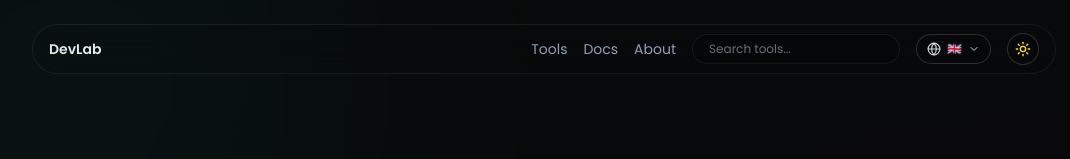
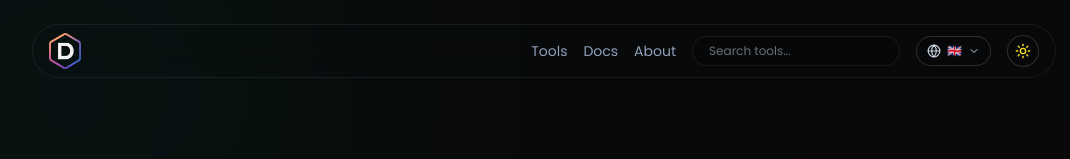
Before and after one commit to justthendra/devlab, a Next.js app: page / in a window 1280 px wide. Shown: the top 159 px of the page, without its empty margins (96-1166 px from the left). Built offline with nearby package versions, Linux system fonts and the light colour scheme.

Commit message:
Add files via upload

```diff
--- a/components/Navbar.tsx
+++ b/components/Navbar.tsx
@@ -8,6 +8,7 @@ import { motion, AnimatePresence } from "framer-motion";
 import { Search, Sun, Moon, Menu, X } from "lucide-react";
 import { useLanguage } from "@/lib/LanguageContext";
 import LanguageSelector from "./LanguageSelector";
+import Image from "next/image";
 
 export default function Navbar() {
   const pathname = usePathname();
@@ -73,12 +74,12 @@ export default function Navbar() {
       >
         {/* 🔥 Logo */}
         <Link href="/" className="flex items-center gap-2 mr-auto">
-          <span
-            className={`text-sm font-semibold ${theme === "dark" ? "text-slate-200" : "text-slate-900"
-              }`}
-          >
-            DevLab
-          </span>
+          <Image
+            src={theme === "dark" ? "/DevLab.png" : "/DevLabDark.png"}
+            alt="DevLab Logo"
+            width={32}
+            height={32}
+          />
         </Link>
 
         {/* 📌 Desktop Menu */}
@@ -90,10 +91,10 @@ export default function Navbar() {
                 key={item.path}
                 href={item.path}
                 className={`text-sm transition ${isActive
-                    ? "text-emerald-400 font-semibold"
-                    : theme === "dark"
-                      ? "text-slate-400 hover:text-white"
-                      : "text-slate-600 hover:text-slate-800"
+                  ? "text-emerald-400 font-semibold"
+                  : theme === "dark"
+                    ? "text-slate-400 hover:text-white"
+                    : "text-slate-600 hover:text-slate-800"
                   }`}
               >
                 {item.label}
```
